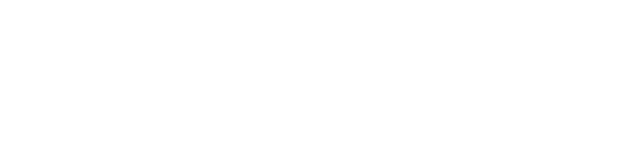
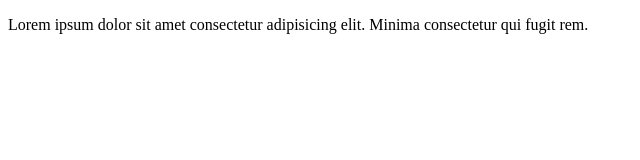
Before and after one commit to Ridho-arachman/test-git, a plain HTML site: page index.html in a window 1280 px wide. Shown: the whole page, without its empty margins (0-640 px from the left). Drawn offline with Linux system fonts and the light colour scheme.

Commit message:
menambahoak paragraf di index.html

```diff
--- a/index.html
+++ b/index.html
@@ -7,6 +7,6 @@
     <title>test git</title>
 </head>
 <body>
-
+    <p>Lorem ipsum dolor sit amet consectetur adipisicing elit. Minima consectetur qui fugit rem.</p>
 </body>
 </html>
```
